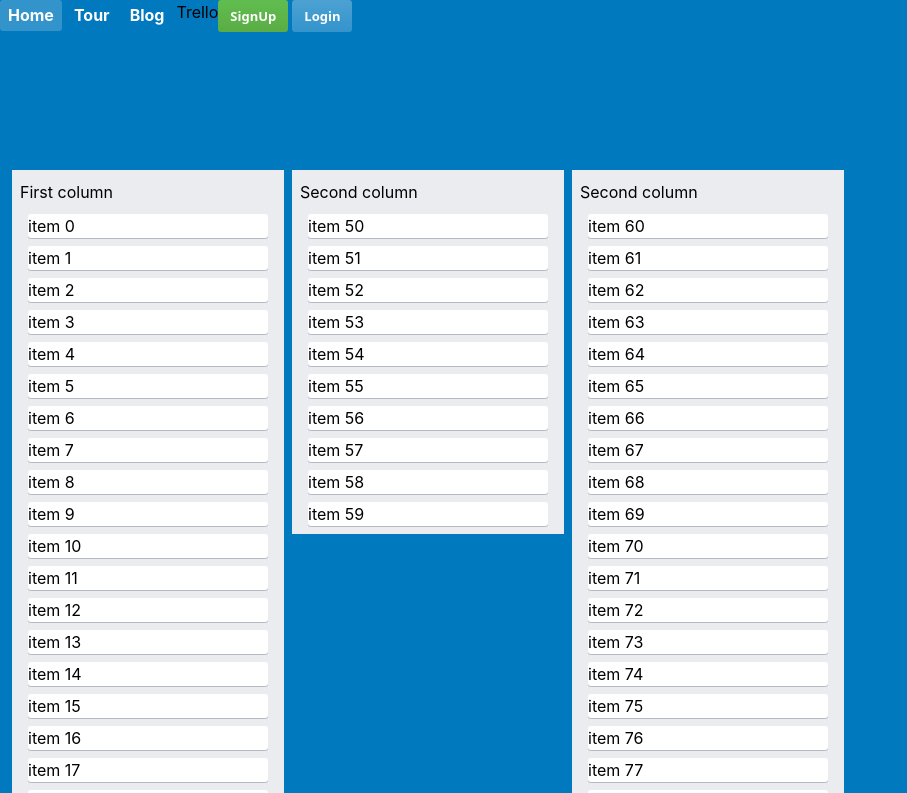
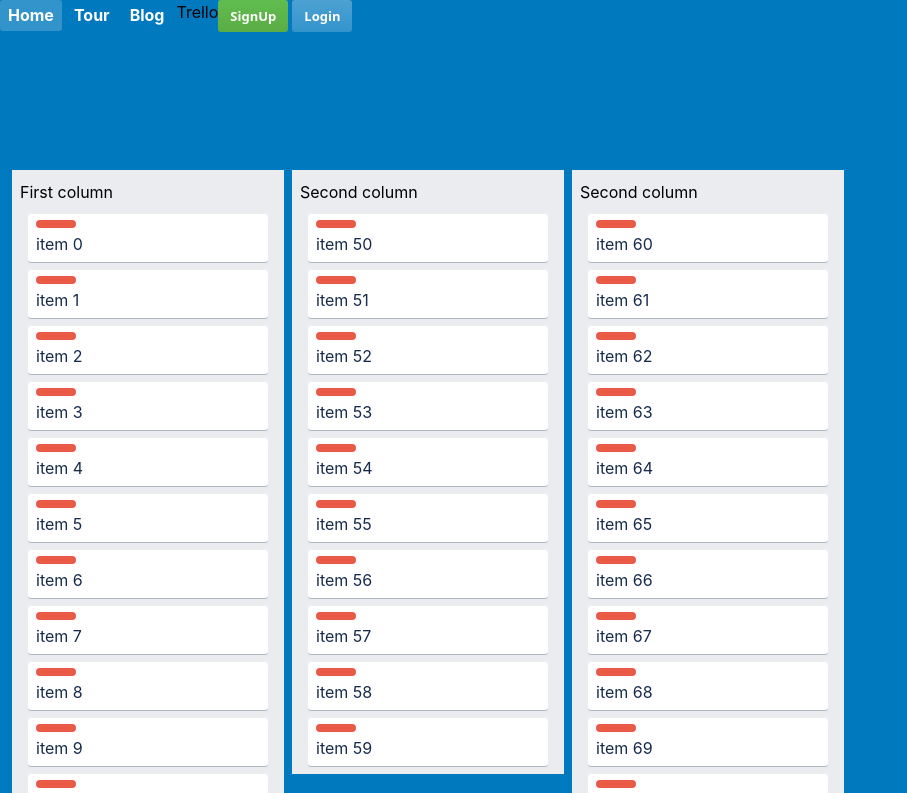
Before and after one commit to Shajansheriff/trello-next, a Next.js app: page / in a window 1280 px wide. Shown: the top 793 px of the page, without its empty margins (0-907 px from the left). Built offline with nearby package versions, Linux system fonts and the light colour scheme.

Commit message:
feat(board): add card related components

```diff
--- a/components/organisms/board/board.tsx
+++ b/components/organisms/board/board.tsx
@@ -1,10 +1,16 @@
-// @ts-nocheck
-import React, { useState, useLayoutEffect, useRef } from "react";
-import { FixedSizeList, areEqual } from "react-window";
+import React, { useState } from "react";
 import { DragDropContext, Droppable, Draggable } from "react-beautiful-dnd";
 import getInitialData from "./initial-data";
 import { reorderList } from "./reorder";
 import { styled } from "stitches.config";
+import {
+  CardDetails,
+  CardLabels,
+  ListCard,
+  ListCards,
+  CardLabelModFront,
+  CardTitle,
+} from "./card";
 
 const BoardMain = styled("div", {
   flexGrow: 1,
@@ -33,20 +39,6 @@ const FilterBar = styled("div", {
   padding: "$1",
 });
 
-const ListCard = styled("div", {
-  backgroundColor: "#fff",
-  borderRadius: "3px",
-  boxShadow: "0 1px 0 #091e4240",
-  cursor: "pointer",
-  display: "block",
-  marginBottom: "8px",
-  maxWidth: "300px",
-  minHeight: "20px",
-  position: "relative",
-  textDecoration: "none",
-  zIndex: 0,
-});
-
 function Item({ provided, item, style, isDragging }) {
   return (
     <ListCard
@@ -55,26 +47,15 @@ function Item({ provided, item, style, isDragging }) {
       {...provided.dragHandleProps}
       className={`item ${isDragging ? "is-dragging" : ""}`}
     >
-      {item.text}
+      <CardDetails>
+        <CardLabels>
+          <CardLabelModFront color="red"></CardLabelModFront>
+        </CardLabels>
+        <CardTitle>{item.text}</CardTitle>
+      </CardDetails>
     </ListCard>
   );
 }
-
-const Row = React.memo(function Row(props) {
-  const { data: items, index, style } = props;
-  const item = items[index];
-
-  // We are rendering an extra item for the placeholder
-  if (!item) {
-    return null;
-  }
-
-  return (
-    <Draggable draggableId={item.id} index={index} key={item.id}>
-      {(provided) => <Item provided={provided} item={item} style={style} />}
-    </Draggable>
-  );
-}, areEqual);
 
 const ItemList = React.memo(function ItemList({ column, index }) {
   return (
@@ -126,16 +107,6 @@ const ListHeader = styled("div", {
   minHeight: "20px",
   padding: "10px 8px",
   position: "relative",
-});
-
-const ListCards = styled("div", {
-  flex: "1 1 auto",
-  margin: "0 4px",
-  overflowX: "hidden",
-  overflowY: "auto",
-  padding: "0 4px",
-  minHeight: 0,
-  zIndex: 1,
 });
 
 const Column = React.memo(function Column({ column, index }) {
--- /dev/null
+++ b/components/organisms/board/card.ts
@@ -0,0 +1,71 @@
+import { styled } from "stitches.config";
+
+export const ListCards = styled("div", {
+    flex: "1 1 auto",
+    margin: "0 4px",
+    overflowX: "hidden",
+    overflowY: "auto",
+    padding: "0 4px",
+    minHeight: 0,
+    zIndex: 1,
+  });
+
+export const ListCard = styled("div", {
+    backgroundColor: "#fff",
+    borderRadius: "3px",
+    boxShadow: "0 1px 0 #091e4240",
+    cursor: "pointer",
+    display: "block",
+    marginBottom: "8px",
+    maxWidth: "300px",
+    minHeight: "20px",
+    position: "relative",
+    textDecoration: "none",
+    zIndex: 0,
+  });
+
+  export const CardDetails = styled('div', {
+      overflow: 'hidder',
+      padding: '6px 8px 2px',
+      position: 'relative',
+      zIndex: 10,
+  })
+
+  export const CardLabels = styled('div', {
+      overflow: 'hidden',
+      position: 'relative'
+  });
+
+  const CardLabel = styled('span', {
+      display: 'block',
+      color: '#fff',
+      borderRadius: '4px',
+      overflow: 'hidden',
+      textOverflow: 'ellipsis',
+      whiteSpace: 'nowrap',
+      variants: {
+          color: {
+              red: {
+                  backgroundColor: '#eb5a46',
+              }
+          }
+      }
+  })
+
+  export const CardLabelModFront = styled(CardLabel, {
+      minWidth: '40px',
+      maxWidth: '40px',
+      padding: 0,
+      height: 8,
+      margin: '0 4px 4px 0',
+  })
+
+  export const CardTitle = styled('span', {
+      wordWrap: 'break-word',
+      clear: 'both',
+      color: '#172b4d',
+      display: 'block',
+      margin: '0 0 4px',
+      overflow: 'hidder',
+      textDecoration: 'none',
+  })
```
